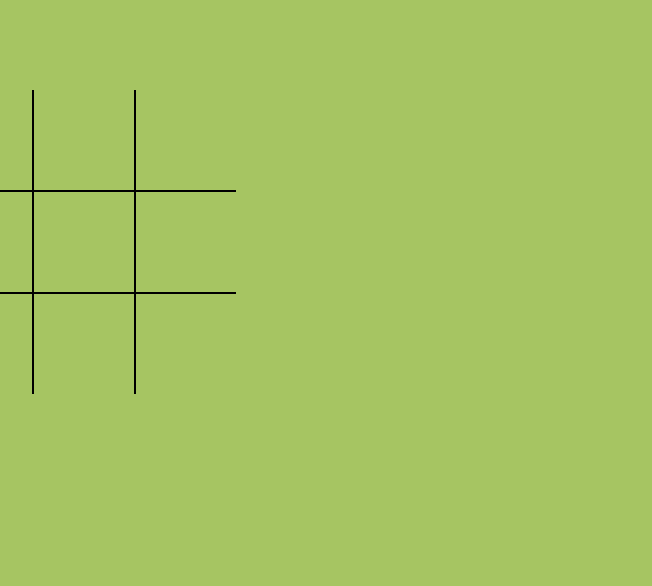
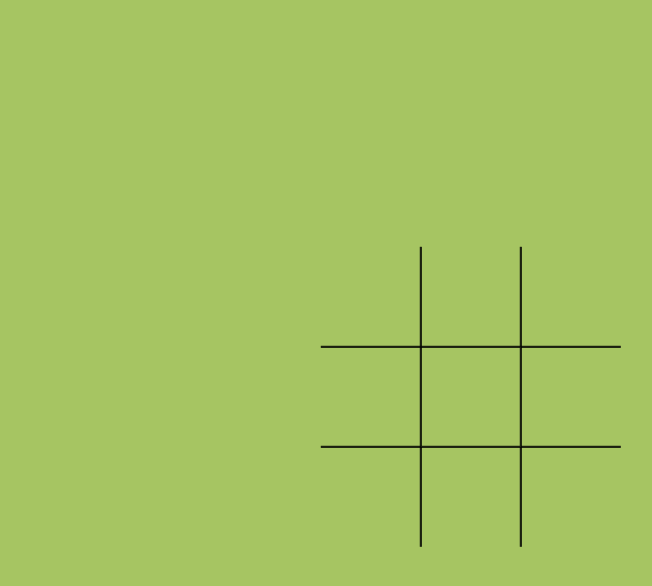
Before and after one commit to Chandan2242/tik-tak-teo, a plain HTML site: page index.html in a window 1280 px wide. Shown: the whole page, without its empty margins (166-818 px from the left). Drawn offline with Linux system fonts and the light colour scheme.

Commit message:
center layout

```diff
--- a/style.css
+++ b/style.css
@@ -1,3 +1,8 @@
+*{
+  box-sizing: border-box;
+  top: 0;
+  margin: 0;
+}
 body{
   background-color: rgb(166, 197, 98);
 }
@@ -18,10 +23,16 @@ body{
 .main{
   text-align: center;
   /* justify-content: center; */
-  margin: 90px 20px 50px 90px;
+  /* margin: 90px 20px 50px 90px; */
+  /* margin: auto; */
   align-items: center;
   position: absolute;
-  top: 0;
+  top: 50%;
+  left: 50%;
+  transform: translateX(-153.2px) translateY(-153.2px);
+
+  /* transform-origin: center; */
+  /* border: 2px solid black; */
 
 }
 
```
